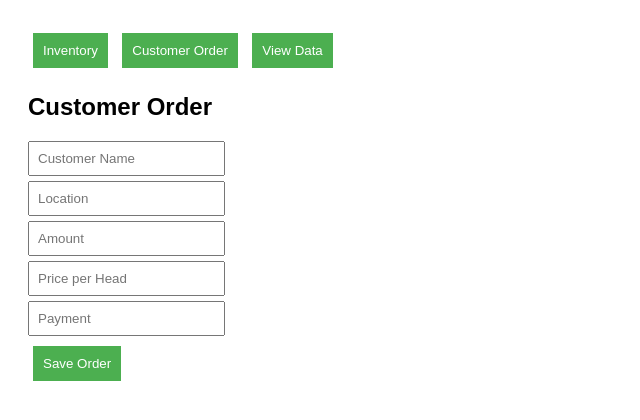
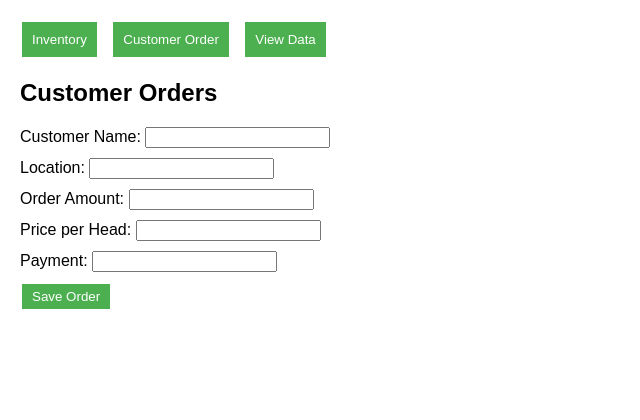
Before and after one commit to borgr2/RTL, a plain HTML site: page index.html in a window 1280 px wide. Both pictures are taken after a click on the button "Customer Order". Shown: the whole page, without its empty margins (0-640 px from the left). Drawn offline with Linux system fonts and the light colour scheme.

Commit message:
Update index.html

```diff
--- a/index.html
+++ b/index.html
@@ -1,10 +1,19 @@
 <!DOCTYPE html>
 <html lang="en">
 <head>
-  <meta charset="UTF-8" />
-  <meta name="viewport" content="width=device-width, initial-scale=1.0"/>
-  <title>Chicken Inventory</title>
-  <link rel="stylesheet" href="style.css"/>
+  <meta charset="UTF-8">
+  <meta name="viewport" content="width=device-width, initial-scale=1.0">
+  <title>Chicken Inventory App</title>
+  <style>
+    body { font-family: Arial, sans-serif; margin: 20px; }
+    .tab { display: none; }
+    nav button { margin-right: 10px; padding: 10px; }
+    form div { margin: 10px 0; }
+    table { width: 100%; border-collapse: collapse; margin-top: 20px; }
+    table, th, td { border: 1px solid black; }
+    th, td { padding: 8px; text-align: center; }
+    button { padding: 5px 10px; margin: 2px; background-color: #4CAF50; color: white; border: none; cursor: pointer; }
+  </style>
 </head>
 <body>
   <nav>
@@ -16,60 +25,53 @@
   <div id="expenses" class="tab">
     <h2>Expenses</h2>
     <form id="expensesForm">
-      <input id="productName" placeholder="Product Name" required />
-      <input type="number" id="amount" placeholder="Amount" required />
-      <input type="number" id="price" placeholder="Price" required />
+      <div><label>Product Name: <input type="text" id="productName" required></label></div>
+      <div><label>Amount: <input type="number" id="amount" required></label></div>
+      <div><label>Price: <input type="number" id="price" required></label></div>
       <button type="submit">Save Expense</button>
     </form>
 
     <h2>Head Count</h2>
     <form id="headCountForm">
-      <input type="number" id="starting" placeholder="Starting Count" required />
-      <input type="number" id="casualties" placeholder="Casualties" required />
+      <div><label>Starting: <input type="number" id="starting" required></label></div>
+      <div><label>Casualties: <input type="number" id="casualties" required></label></div>
       <button type="submit">Save Head Count</button>
     </form>
-
     <div id="headSummary">
       <p><strong>Total Ordered:</strong> <span id="totalOrdered">0</span></p>
       <p><strong>Remaining Chickens:</strong> <span id="remainingChickens">0</span></p>
     </div>
   </div>
 
-  <div id="orders" class="tab" style="display:none">
-    <h2>Customer Order</h2>
+  <div id="orders" class="tab">
+    <h2>Customer Orders</h2>
     <form id="ordersForm">
-      <input id="customerName" placeholder="Customer Name" required />
-      <input id="location" placeholder="Location" required />
-      <input type="number" id="orderAmount" placeholder="Amount" required />
-      <input type="number" id="pricePerHead" placeholder="Price per Head" required />
-      <input type="number" id="payment" placeholder="Payment" required />
+      <div><label>Customer Name: <input type="text" id="customerName" required></label></div>
+      <div><label>Location: <input type="text" id="location" required></label></div>
+      <div><label>Order Amount: <input type="number" id="orderAmount" required></label></div>
+      <div><label>Price per Head: <input type="number" id="pricePerHead" required></label></div>
+      <div><label>Payment: <input type="number" id="payment" required></label></div>
       <button type="submit">Save Order</button>
     </form>
   </div>
 
-  <div id="view" class="tab" style="display:none">
+  <div id="view" class="tab">
     <h2>Expenses</h2>
     <table id="expensesTable">
-      <thead>
-        <tr><th>Product</th><th>Amount</th><th>Price</th><th>Total</th><th>Actions</th></tr>
-      </thead>
+      <thead><tr><th>Product</th><th>Amount</th><th>Price</th><th>Total</th><th>Actions</th></tr></thead>
       <tbody></tbody>
       <tfoot></tfoot>
     </table>
 
-    <h2>Head Count</h2>
+    <h2>Head Count and Orders</h2>
     <table id="headCountTable">
-      <thead>
-        <tr><th>Starting</th><th>Casualties</th><th>Actions</th></tr>
-      </thead>
+      <thead><tr><th>Starting</th><th>Casualties</th><th>Orders</th><th>Remaining</th><th>Actions</th></tr></thead>
       <tbody></tbody>
     </table>
 
     <h2>Customer Orders</h2>
     <table id="ordersTable">
-      <thead>
-        <tr><th>Name</th><th>Location</th><th>Amount</th><th>Price/Head</th><th>Payment</th><th>Balance</th><th>Actions</th></tr>
-      </thead>
+      <thead><tr><th>Name</th><th>Location</th><th>Amount</th><th>Price/Head</th><th>Payment</th><th>Balance</th><th>Actions</th></tr></thead>
       <tbody></tbody>
     </table>
   </div>
```
